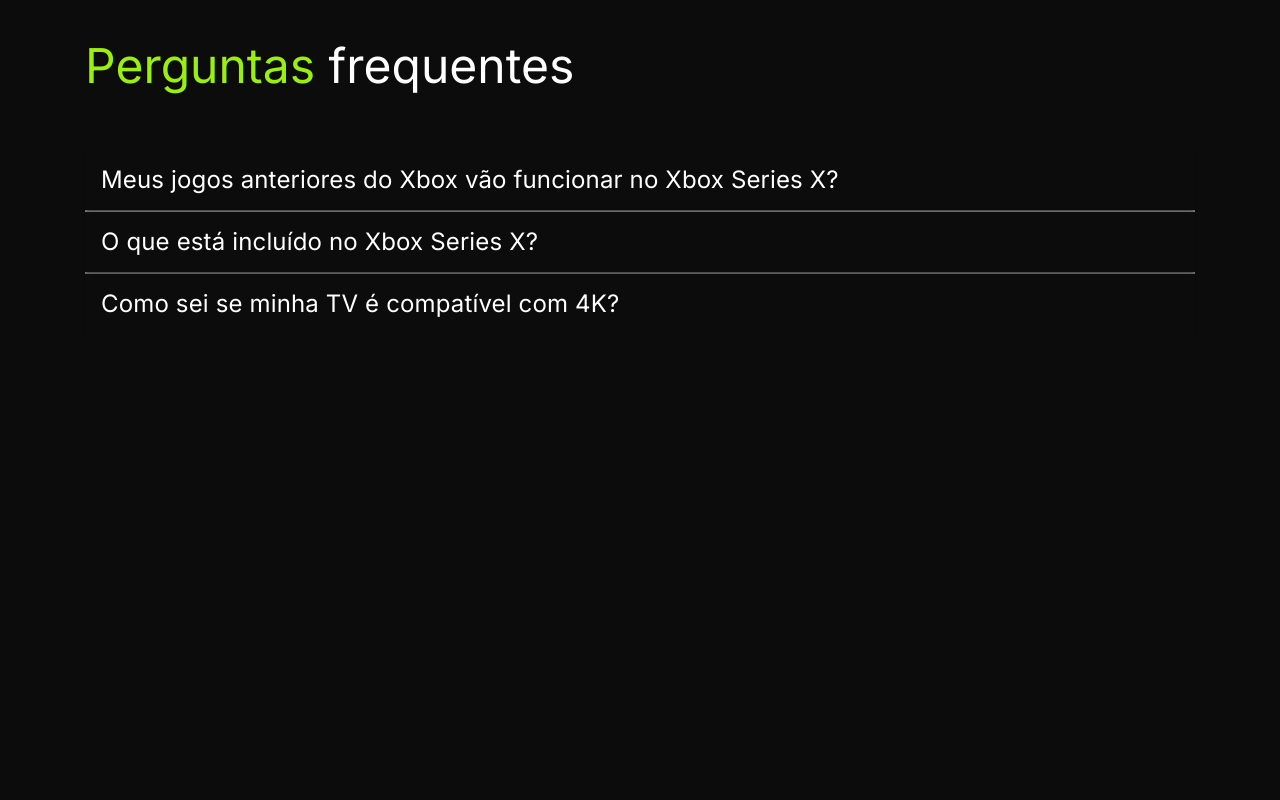
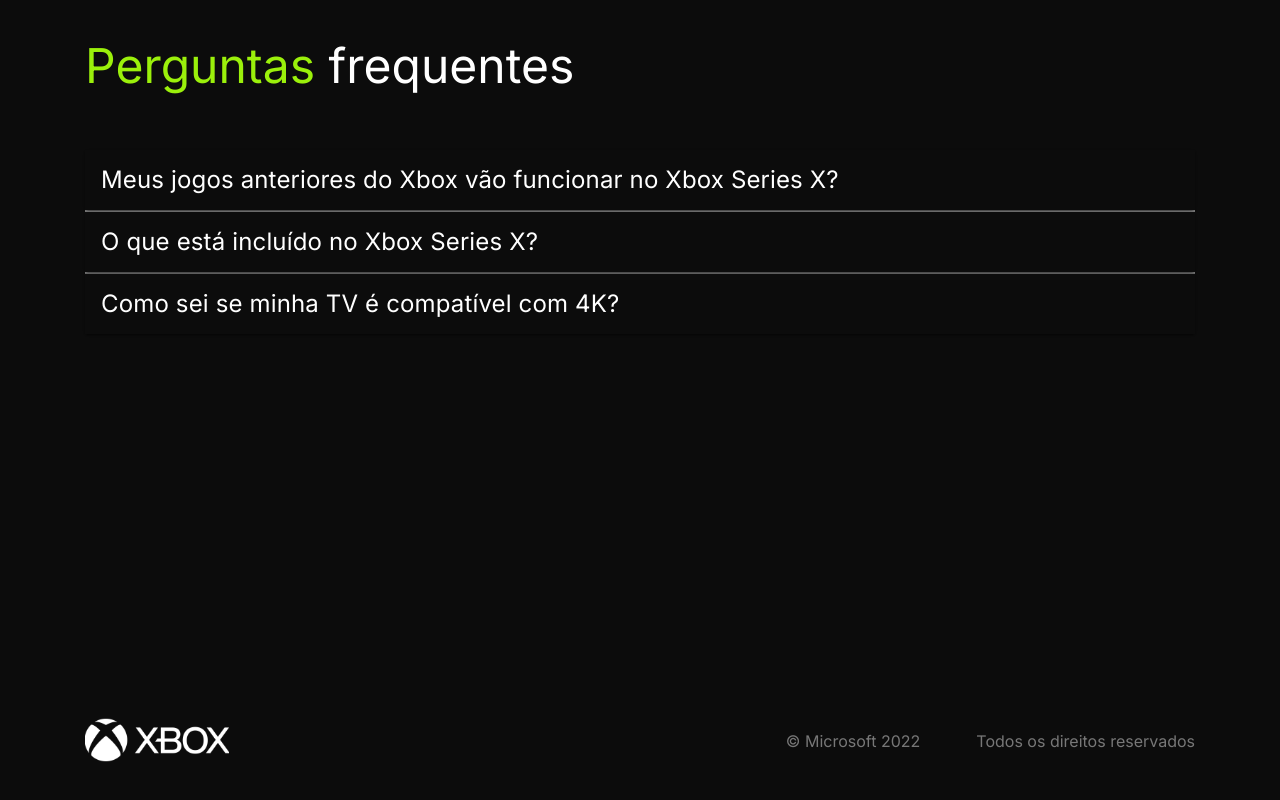
Before and after one commit to lefurtado/xbox, a React (Vite) app: page / in a window 1280 px wide. Shown: the part 2969-3769 px from the top of the page. Before the commit the page ends 3303 px from the top, so only its background shows below. Built offline with nearby package versions, Linux system fonts and the light colour scheme; some icons are missing.

Commit message:
feat: 'Componente de Footer criado e funcional'

```diff
--- a/src/App.jsx
+++ b/src/App.jsx
@@ -1,3 +1,4 @@
+import Footer from "./components/Footer";
 import Games from "./components/Games";
 import Header from "./components/Header";
 import Hero from "./components/Hero";
@@ -13,6 +14,7 @@
       <Mid />
       <Games />
       <Questions />
+      <Footer />
     </>
   )
 }
--- /dev/null
+++ b/src/components/Footer/index.jsx
@@ -0,0 +1,33 @@
+import styled from "styled-components";
+import XboxLogo from "../XboxLogo";
+
+const FooterStyle = styled.footer`
+    padding: 84px 0;
+    display: flex;
+    align-items: center;
+    justify-content: space-between;
+    max-width: 1110px;
+    margin: 300px auto 0;
+`;
+
+const Copyright = styled.div`
+    display: flex;
+    gap: 56px;
+    color: ${({theme}) => theme.colors.dark20};
+`;
+
+export default function Footer() {
+    return (
+        <FooterStyle>
+            <XboxLogo />
+            <Copyright>
+                <span>
+                    © Microsoft 2022
+                </span>
+                <span>
+                    Todos os direitos reservados
+                </span>
+            </Copyright>
+        </FooterStyle>
+    )
+}
```
